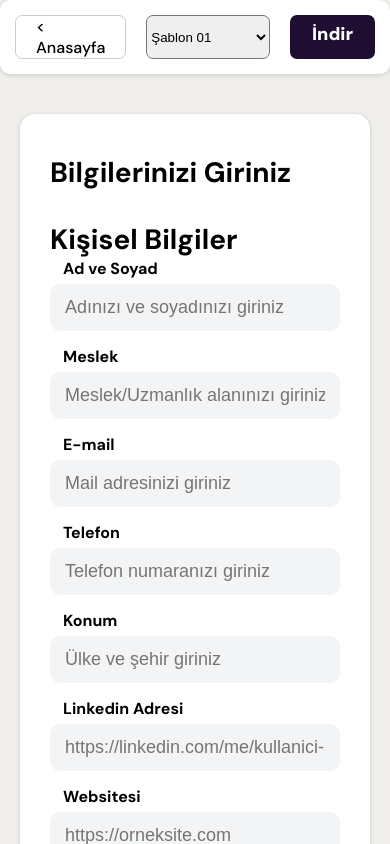
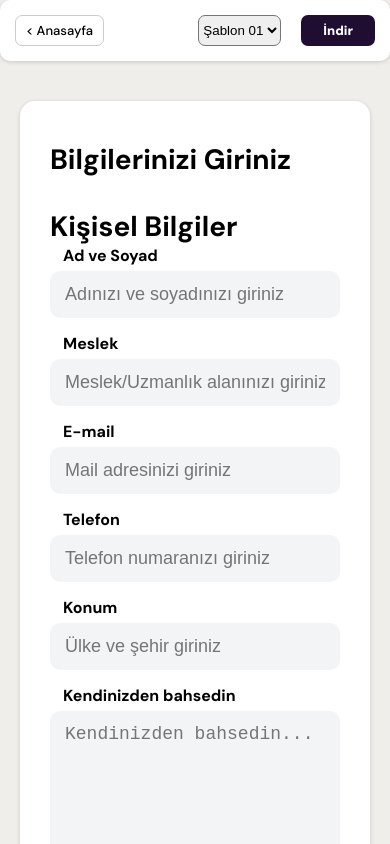
Before and after one commit to tbsoysal/resume-builder, a React (Vite) app: page /#/create in a window 390 px wide. Shown: the top 844 px of the page. Built offline with nearby package versions, Linux system fonts and the light colour scheme.

Commit message:
fix responsive issues

```diff
--- a/src/components/common/Button.module.scss
+++ b/src/components/common/Button.module.scss
@@ -24,3 +24,10 @@
   transition: 0.2s ease;
   opacity: 0.70;
 }
+
+@media (max-width: 520px) {
+  .button {
+    font-size: 13px;
+    padding: 12px
+  }
+}
--- a/src/components/common/Navbar.module.scss
+++ b/src/components/common/Navbar.module.scss
@@ -73,9 +73,4 @@
   .navbar .logoContainer h2 {
     font-size: 22px;
   }
-
-  .navbar .button {
-    font-size: 12px;
-    padding: 10px 8px;
-  }
 }
--- a/src/components/templates/template01/Cvtemplate01.jsx
+++ b/src/components/templates/template01/Cvtemplate01.jsx
@@ -1,7 +1,6 @@
-import { faAddressCard, faAward, faBrain, faBriefcase, faEarthAmericas, faEnvelope, faLink, faLocationDot, faPhone, faUserGraduate } from "@fortawesome/free-solid-svg-icons";
+import { faAddressCard, faAward, faBrain, faBriefcase, faEarthAmericas, faEnvelope, faLocationDot, faPhone, faUserGraduate } from "@fortawesome/free-solid-svg-icons";
 import styles from "./Cvtemplate01.module.scss";
 import { FontAwesomeIcon } from "@fortawesome/react-fontawesome";
-import { faLinkedin } from "@fortawesome/free-brands-svg-icons";
 
 function cvtemplate01({ data }) {
   return (
@@ -14,8 +13,6 @@ function cvtemplate01({ data }) {
             <li><FontAwesomeIcon icon={faEnvelope} />{data.contact.email}</li>
             <li><FontAwesomeIcon icon={faPhone} />{data.contact.phone}</li>
             <li><FontAwesomeIcon icon={faLocationDot} />{data.contact.location}</li>
-            <li><FontAwesomeIcon icon={faLinkedin} />{data.contact.linkedin}</li>
-            <li><FontAwesomeIcon icon={faLink} />{data.contact.website}</li>
           </ul>
           <section>
             <h3 className={styles.sectionHeading}><FontAwesomeIcon icon={faAddressCard} />PROFİL</h3>
--- a/src/components/templates/template01/Cvtemplate01.module.scss
+++ b/src/components/templates/template01/Cvtemplate01.module.scss
@@ -195,7 +195,7 @@
 
   .leftColumn,
   .rightColumn {
-    padding: 30px !important;
+    padding: 20px !important;
   }
 }
 
--- a/src/pages/create/CreationPage.module.scss
+++ b/src/pages/create/CreationPage.module.scss
@@ -28,7 +28,7 @@
 
 .navbar select {
   margin-left: auto;
-  width: 150px;
+  max-width: 150px;
   border-radius: 7px;
   cursor: pointer;
 }
@@ -139,6 +139,17 @@
 }
 
 @media (max-width: 530px) {
+  .navbar {
+    position: sticky;
+    top: 0;
+    left: 0;
+  }
+
+  .navbar .backButton {
+    font-size: 13px;
+    padding-inline: 10px;
+  }
+
   .mainsection {
     margin-inline: 20px;
   }
--- a/src/pages/create/Form.jsx
+++ b/src/pages/create/Form.jsx
@@ -110,12 +110,6 @@ function Form({ cvData, setCvData }) {
       <label htmlFor="locationinput">Konum</label>
       <input onChange={e => setCvData({ ...cvData, contact: { ...cvData.contact, location: e.target.value } })} id='locationinput' type="text" name="location" placeholder='Ülke ve şehir giriniz' />
 
-      <label htmlFor="linkedininput">Linkedin Adresi</label>
-      <input onChange={e => setCvData({ ...cvData, contact: { ...cvData.contact, linkedin: e.target.value } })} id='linkedin' type="text" name="linkedin" placeholder='https://linkedin.com/me/kullanici-adi' />
-
-      <label htmlFor="websiteinput">Websitesi</label>
-      <input onChange={e => setCvData({ ...cvData, contact: { ...cvData.contact, website: e.target.value } })} id='website' type="text" name="website" placeholder='https://orneksite.com' />
-
       <label htmlFor="profiletext">Kendinizden bahsedin</label>
       <textarea onChange={e => setCvData({ ...cvData, profileText: e.target.value })} id='profiletext' type="text" name="profiletext" placeholder='Kendinizden bahsedin...' />
 
```
Also changed, not shown: 6 other files (tests, documents, lock files or other folders).
